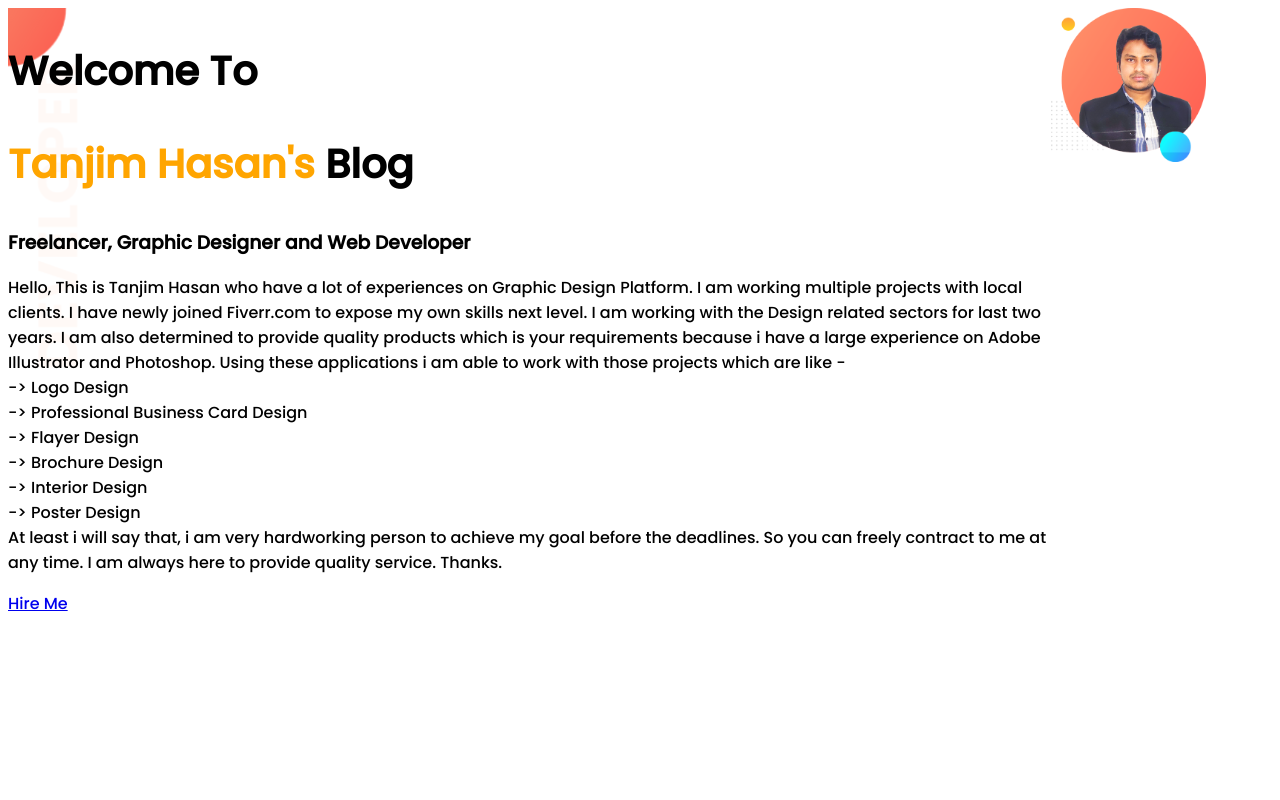
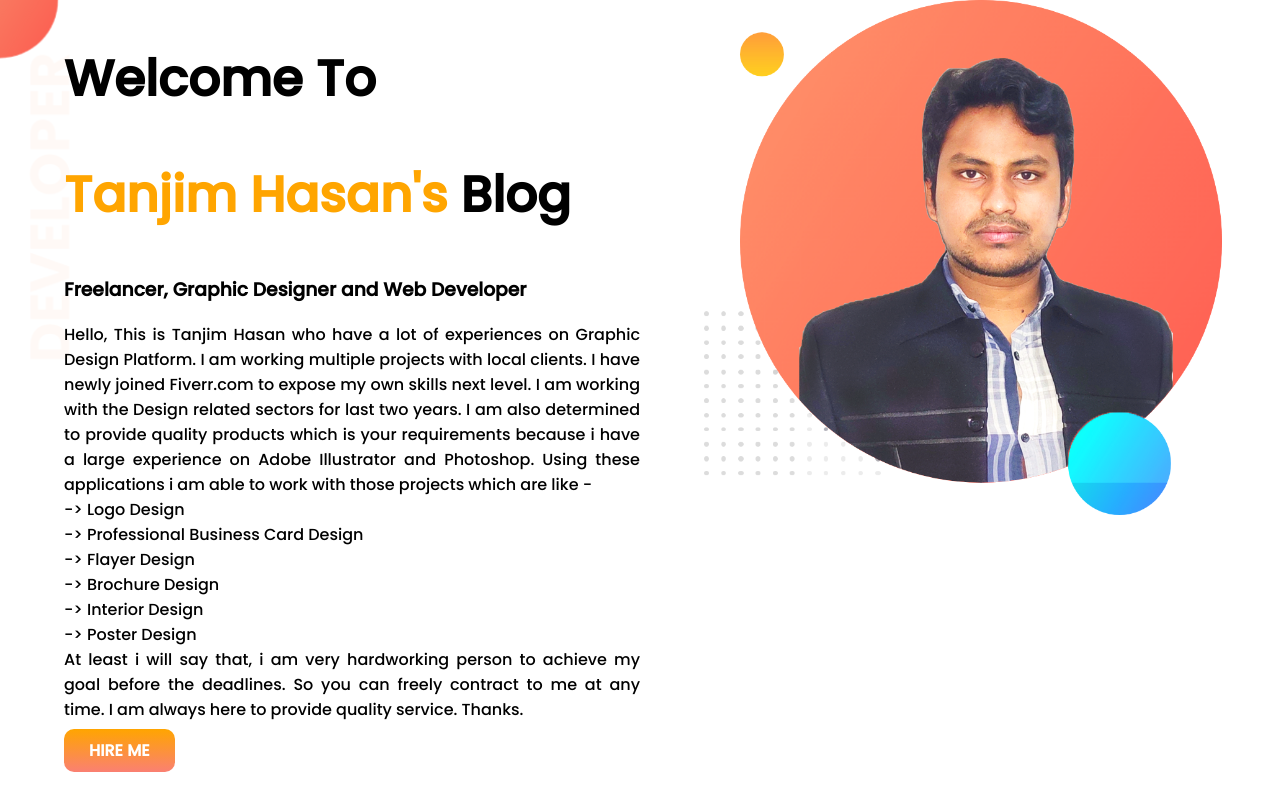
Before and after one commit to Tusharbd5/portfolio-website, a plain HTML site: page index.html in a window 1280 px wide. Drawn offline with Linux system fonts and the light colour scheme.

Commit message:
added first part

```diff
--- a/index.html
+++ b/index.html
@@ -11,7 +11,7 @@
 </head>
 
 <body>
-    <section>
+    <section class="top-banner">
         <div class="half-width">
             <h1>Welcome To</h1>
             <h1><span class="name">Tanjim Hasan's</span> Blog</h1>
@@ -32,7 +32,7 @@
                 At least i will say that, i am very hardworking person to achieve my goal before the deadlines. So you
                 can freely contract to me at any time. I am always here to provide quality service. Thanks.
             </p>
-            <a target="blank" href="https://www.facebook.com/tanjimhasan.tushar">Hire Me</a>
+            <a class="hire-button" target="blank" href="https://www.facebook.com/tanjimhasan.tushar">HIRE ME</a>
         </div>
 
         <div class="half-width">
--- a/style.css
+++ b/style.css
@@ -1,19 +1,44 @@
+.top-banner
+{
+    font-family: 'Poppins', sans-serif;
+    background-image: url(images/top-banner.png);
+    background-repeat: no-repeat;
+}
 section
 {
-    font-family: 'Poppins', sans-serif;
     display: flex;
-    background-image: url(images/top-banner.png);
-    background-repeat: no-repeat;
-
+}
 h1
 {
-    font-size: 40px;
+    font-size: 50px;
 }
 .name
 {
     color: orange;
 }
+.half-width
+{
+    width: 50%;
+    padding-left: 5%;
+}
 .half-width img
 {
-    width: 70%;
+    width: 90%;
 }
+p
+{
+    text-align: justify;
+}
+.hire-button
+{
+    text-decoration: none;
+    background-image: linear-gradient(orange, salmon);
+    padding: 10px 25px;
+    border-radius: 10px;
+    color: white;
+    font-weight: 700;
+}
+body
+{
+    margin: 0;
+}
```
